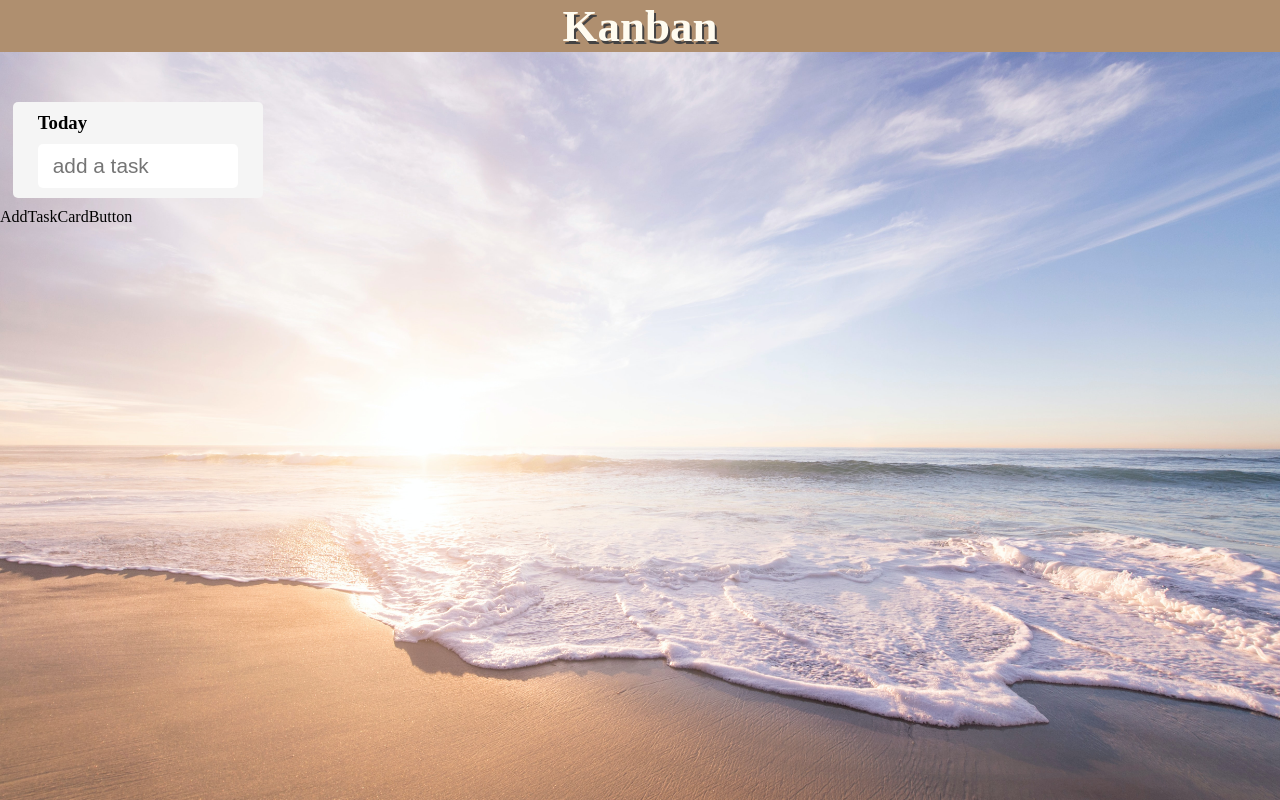
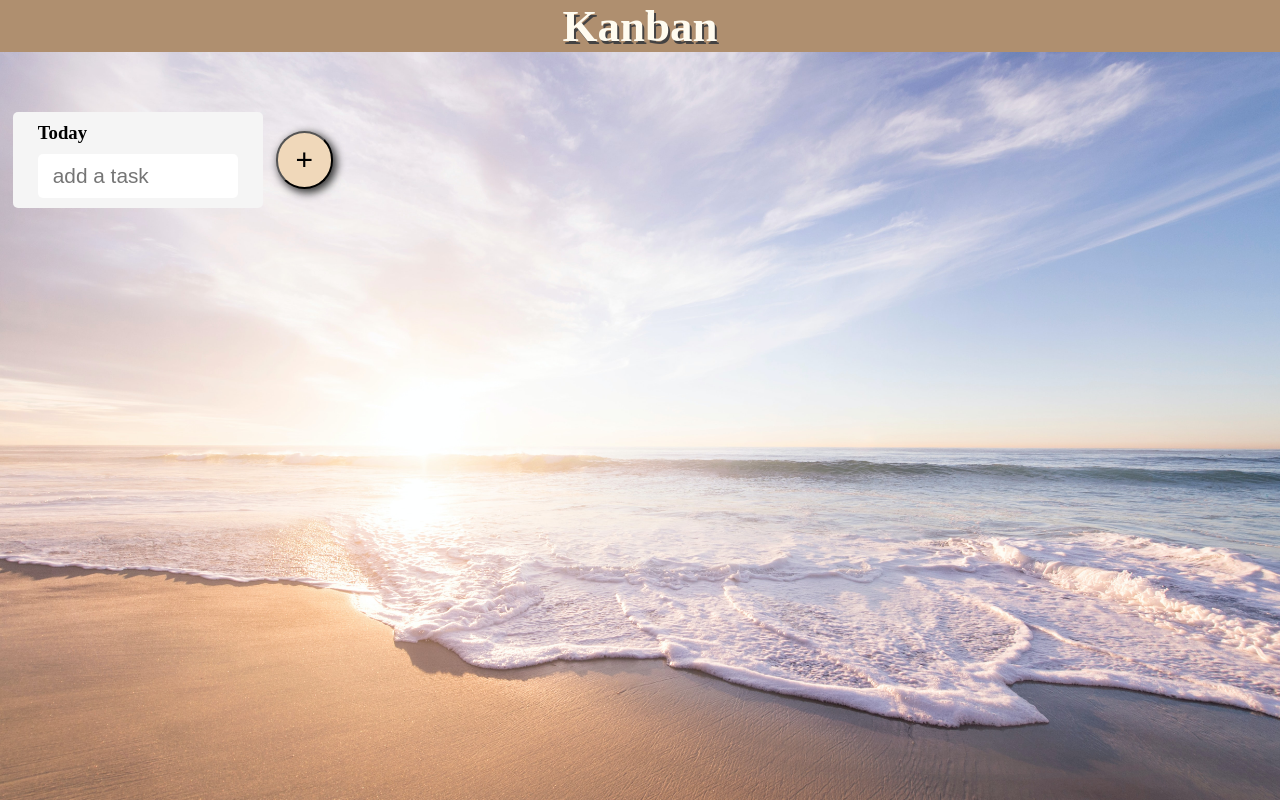
Before and after one commit to narutaku0914/kanban-board, a React (Create React App) app: page / in a window 1280 px wide. Built offline with nearby package versions, Linux system fonts and the light colour scheme.

Commit message:
TackCard追加ボタン

```diff
--- a/src/components/tasks/TackCards.jsx
+++ b/src/components/tasks/TackCards.jsx
@@ -3,9 +3,9 @@ import { TaskCard } from "./TaskCard";
 
 export const TackCards = () => {
   return (
-    <>
+    <div className="taskCardsArea">
       <TaskCard />
       <AddTaskCardButton />
-    </>
+    </div>
   );
 };
--- a/src/components/tasks/button/AddTaskCardButton.jsx
+++ b/src/components/tasks/button/AddTaskCardButton.jsx
@@ -1,3 +1,7 @@
 export const AddTaskCardButton = () => {
-  return <div>AddTaskCardButton</div>;
+  return (
+    <div>
+      <button className="addTaskCardButton">+</button>
+    </div>
+  );
 };
--- a/src/index.css
+++ b/src/index.css
@@ -76,3 +76,24 @@ header {
   border: none;
   cursor: pointer;
 }
+
+.taskCardsArea {
+  display: flex;
+  align-items: center;
+  flex-wrap: wrap;
+}
+
+.addTaskCardButton {
+  padding: 10px 18px;
+  border-radius: 9999px;
+  font-size: 30px;
+  background-color: rgb(240, 216, 186);
+  box-shadow: 3px 3px 8px 1px rgb(53, 53, 53);
+  cursor: pointer;
+  transition: all 0.1s;
+}
+
+.addTaskCardButton:active {
+  box-shadow: none;
+  transform: translate(2px, 2px);
+}
```
